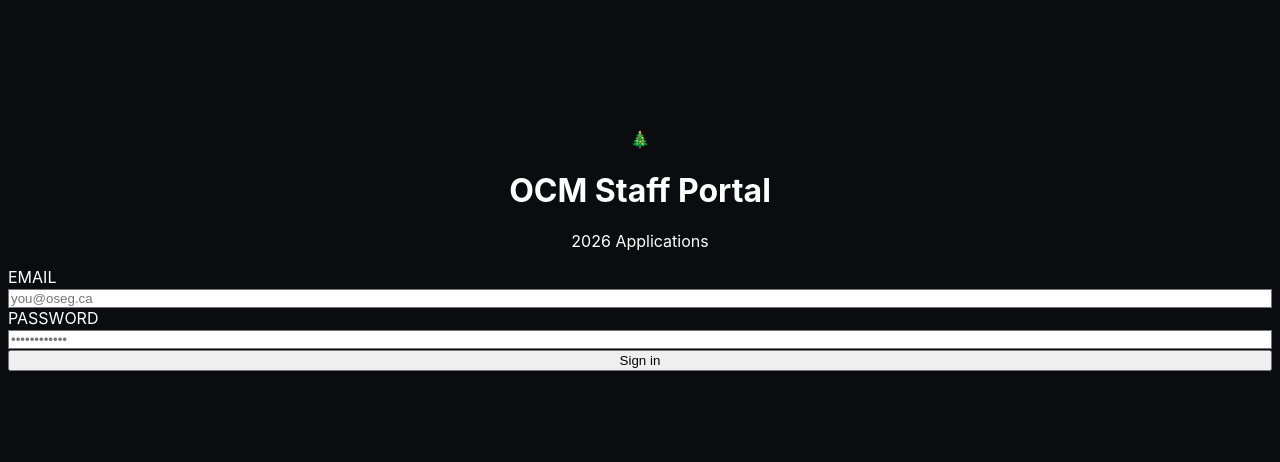
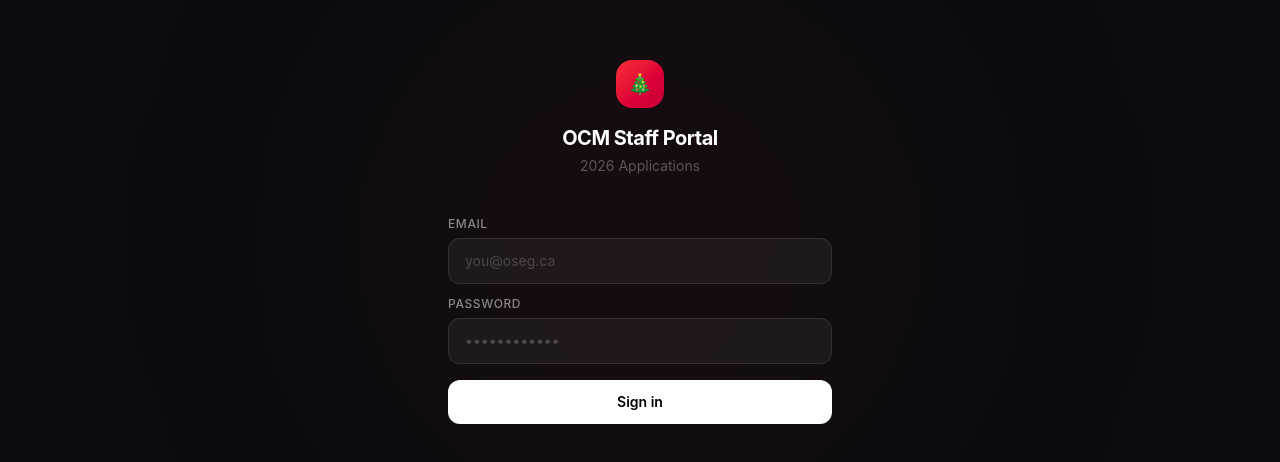
Before and after one commit to pquinell/ocm-portal, a Next.js app: page /login in a window 1280 px wide. Shown: the part 158-620 px from the top of the page. Built offline with nearby package versions, Linux system fonts and the light colour scheme; no server answers.

Commit message:
Added Tailwind

```diff
--- a/package.json
+++ b/package.json
@@ -10,17 +10,18 @@
   },
   "dependencies": {
     "next": "16.2.6",
+    "postcss": "^8.5.14",
     "react": "19.2.4",
     "react-dom": "19.2.4"
   },
   "devDependencies": {
-    "@tailwindcss/postcss": "^4",
+    "@tailwindcss/postcss": "^4.3.0",
     "@types/node": "^20",
     "@types/react": "^19",
     "@types/react-dom": "^19",
     "eslint": "^9",
     "eslint-config-next": "16.2.6",
-    "tailwindcss": "^4",
+    "tailwindcss": "^4.3.0",
     "typescript": "^5"
   }
 }
--- a/src/app/globals.css
+++ b/src/app/globals.css
@@ -1,6 +1,4 @@
-@tailwind base;
-@tailwind components;
-@tailwind utilities;
+@import "tailwindcss";
 
 @layer base {
   * {
```
Also changed, not shown: 1 other file (tests, documents, lock files or other folders).
